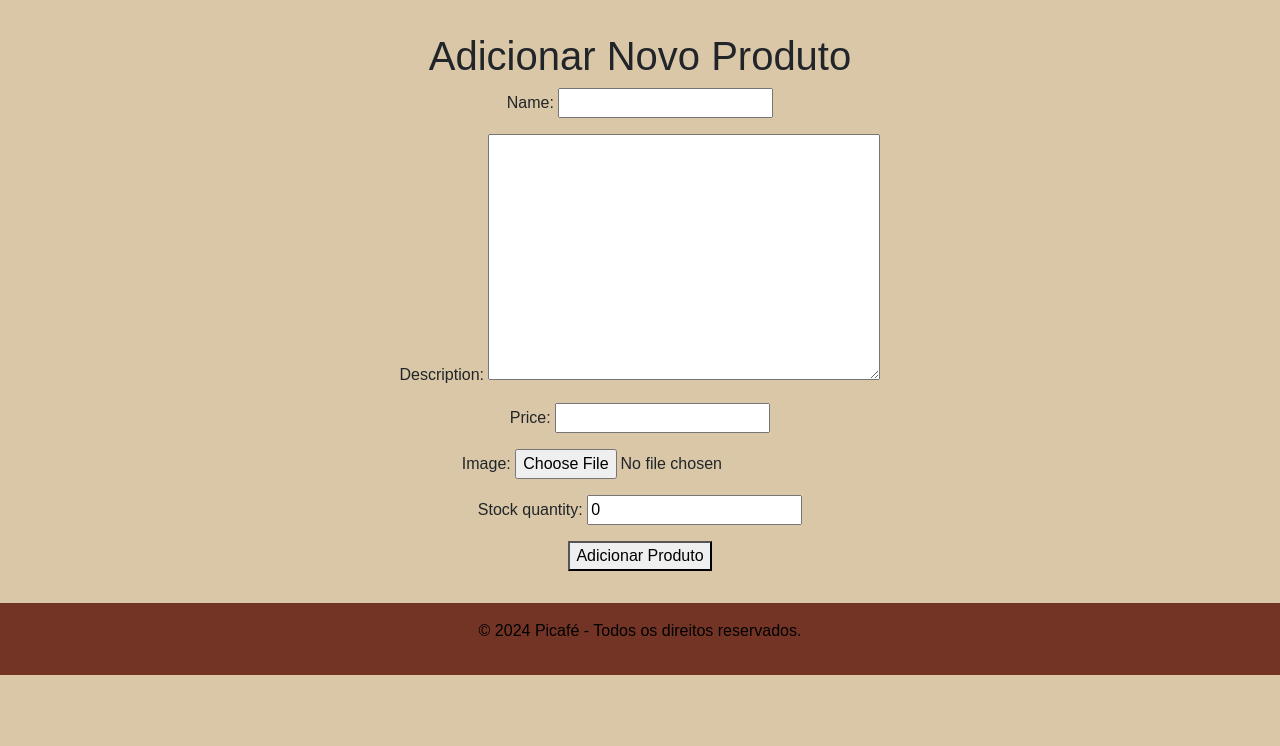
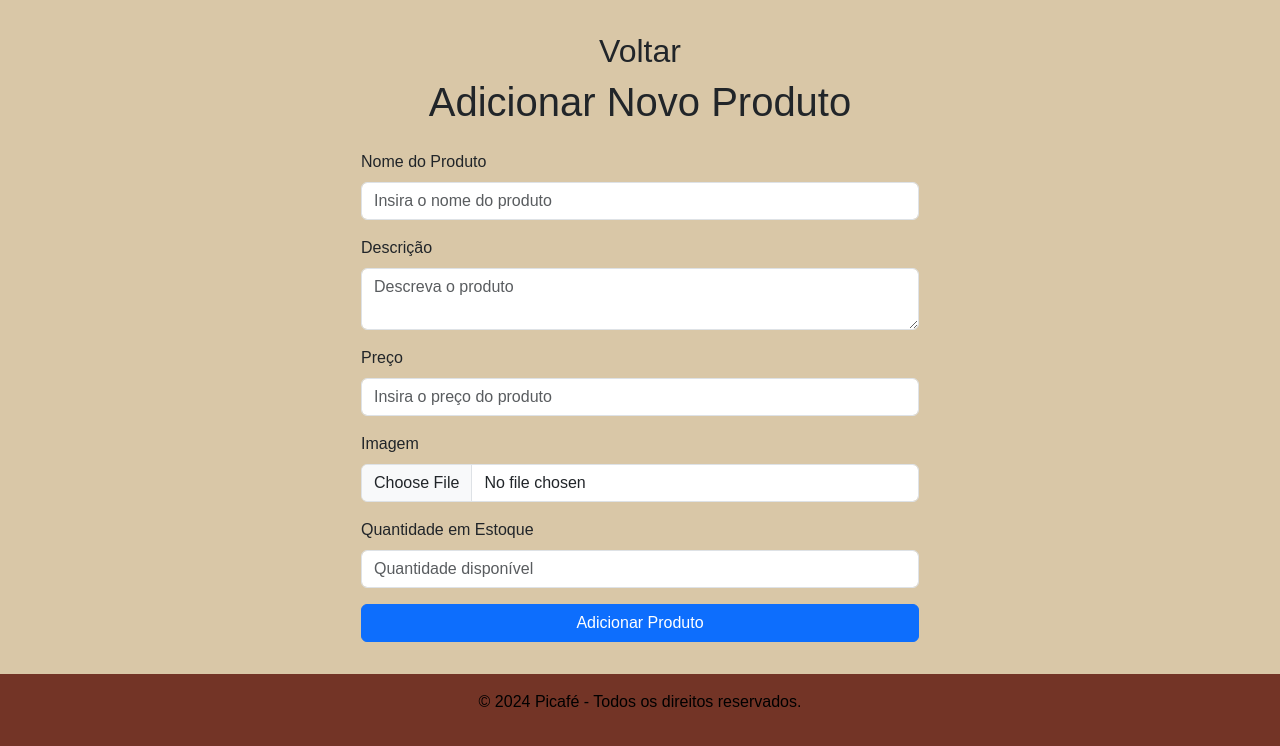
Before and after one commit to BrunoSFavaro/Picafe, a Django app: page /superuser/add_product/ in a window 1280 px wide. Shown: the part 177-923 px from the top of the page. Before the commit the page ends 852 px from the top, so only its background shows below. Run offline with Django 5.2, Linux system fonts and the light colour scheme; a user stored in the database is signed in; some libraries are stand-ins or nearby versions.

Commit message:
:art: style: Estiliza o dashboard

```diff
--- a/templates/pages/order.html
+++ b/templates/pages/order.html
@@ -21,7 +21,7 @@
     <tbody>
         {% for item in products %}
             <tr>
-                <td class="col-1 pb-5"><img src="{{ item.product.image.url }}" alt="{{ item.product.name }}" width="100"></td>
+                <td class="col-1 pb-5"><img src="{{ item.product.image.url }}" alt="{{ item.product.name }}" width="200"></td>
                 <td class="col-1">{{ item.product.name }}</td>
                 <td class="col-1">{{ item.quantity }}</td>
                 <td class="col-1">R$ {{ item.product.price }}</td>
--- a/templates/superuser/add_product.html
+++ b/templates/superuser/add_product.html
@@ -2,12 +2,36 @@
 
 {% block body %}
 
-<h1>Adicionar Novo Produto</h1>
+<div class="container text-center">
+    <h2><a href="{% url 'admin_dashboard' %}" class="text-decoration-none">Voltar</a></h2>
+    <h1 class="mb-4">Adicionar Novo Produto</h1>
+    <div class="d-flex justify-content-center">
+        <form method="post" enctype="multipart/form-data" class="w-50">
+            {% csrf_token %}
+            <div class="mb-3 text-start">
+                <label for="id_name" class="form-label">Nome do Produto</label>
+                <input type="text" name="name" id="id_name" class="form-control" placeholder="Insira o nome do produto">
+            </div>
+            <div class="mb-3 text-start">
+                <label for="id_description" class="form-label">Descrição</label>
+                <textarea name="description" id="id_description" class="form-control" placeholder="Descreva o produto"></textarea>
+            </div>
+            <div class="mb-3 text-start">
+                <label for="id_price" class="form-label">Preço</label>
+                <input type="number" name="price" id="id_price" class="form-control" placeholder="Insira o preço do produto">
+            </div>
+            <div class="mb-3 text-start">
+                <label for="id_image" class="form-label">Imagem</label>
+                <input type="file" name="image" id="id_image" class="form-control">
+            </div>
+            <div class="mb-3 text-start">
+                <label for="id_stock_quantity" class="form-label">Quantidade em Estoque</label>
+                <input type="number" name="stock_quantity" id="id_stock_quantity" class="form-control" placeholder="Quantidade disponível">
+            </div>
+            <button type="submit" class="btn btn-primary w-100">Adicionar Produto</button>
+        </form>
+    </div>
+</div>
 
-<form method="POST" enctype="multipart/form-data">
-    {% csrf_token %}
-    {{ form.as_p }}
-    <button type="submit">Adicionar Produto</button>
-</form>
 
 {% endblock %}
```
Also changed, not shown: templates/superuser/edit_product.html (+33 -6 lines), superuser/forms.py (line endings or trailing spaces).
